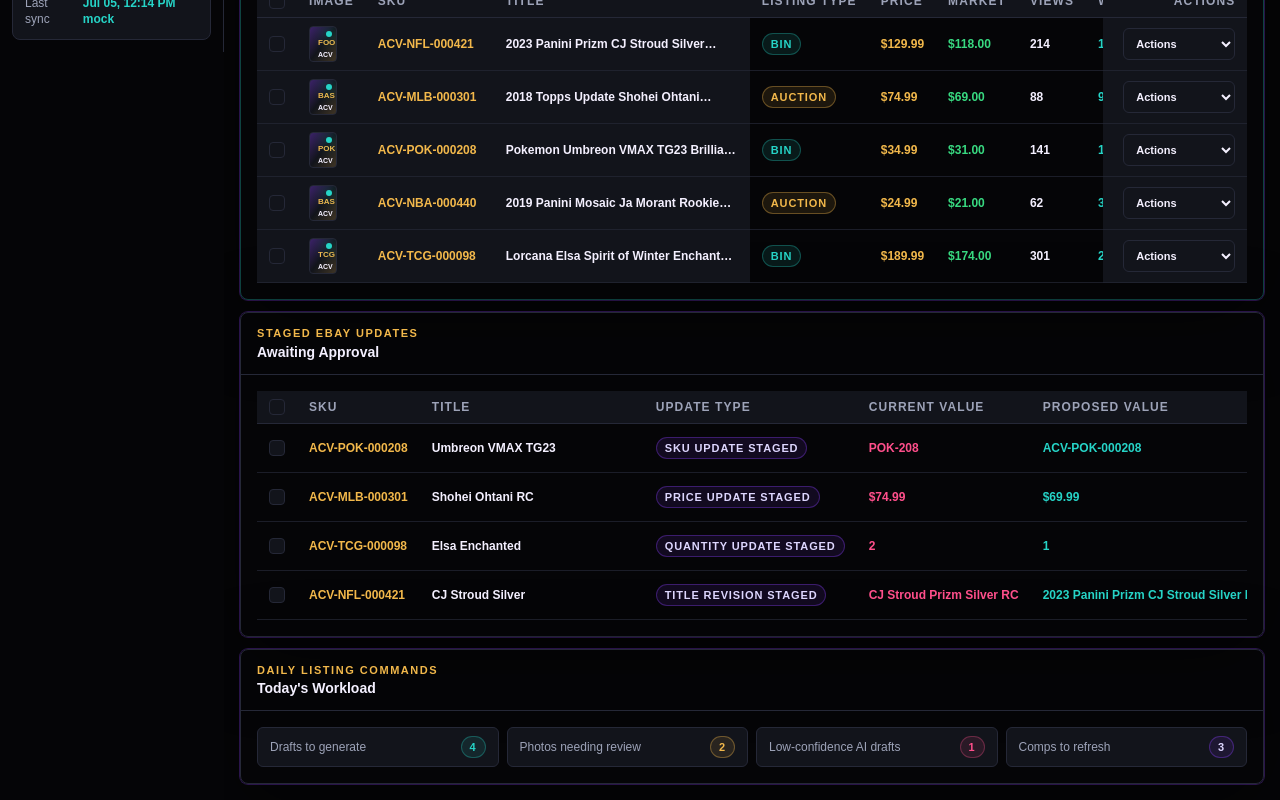
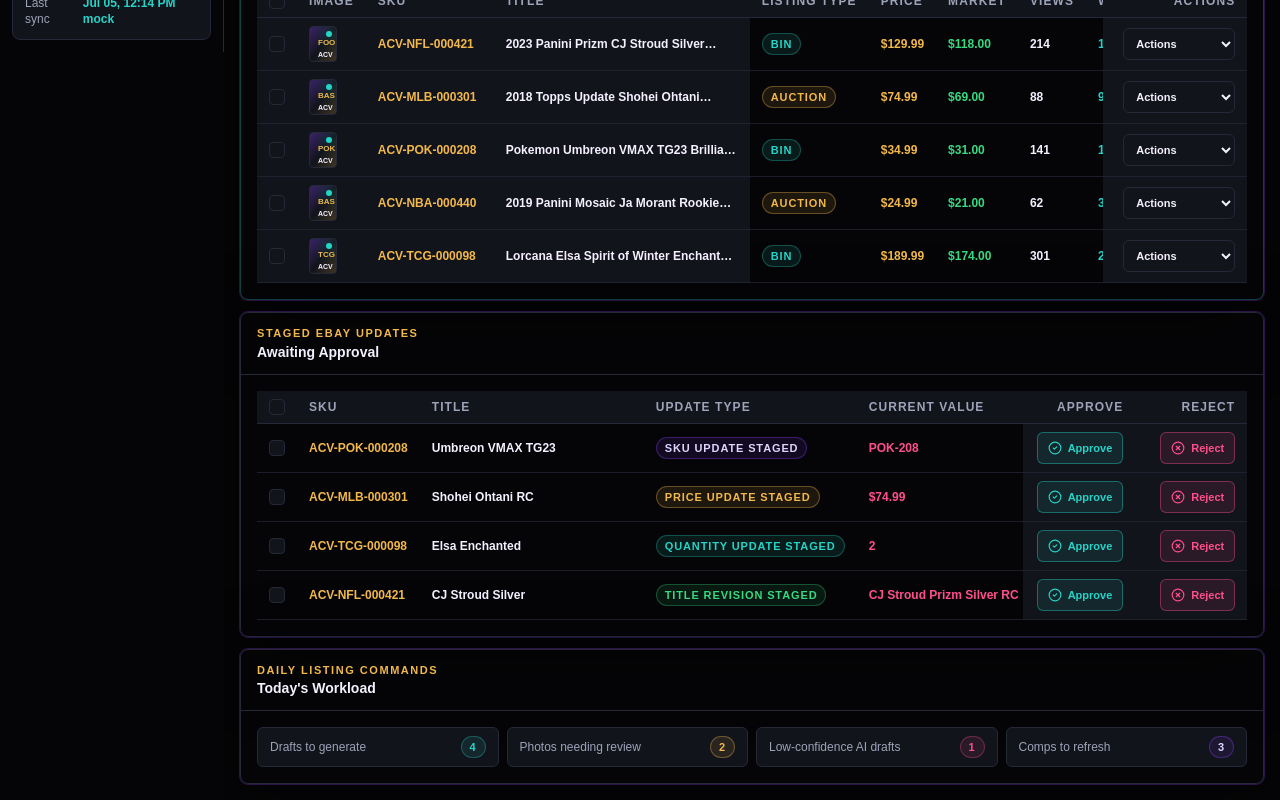
Before and after one commit to AnonenCardVault/ACV-OS, a Next.js app: page /listings in a window 1280 px wide. Shown: the part 748-1548 px from the top of the page. Built offline with nearby package versions, Linux system fonts and the light colour scheme.

Commit message:
fix: freeze staged update approval actions

```diff
--- a/app/(app)/listings/page.tsx
+++ b/app/(app)/listings/page.tsx
@@ -127,6 +127,19 @@
   if (update.riskLevel === "Low") return "94%";
   if (update.riskLevel === "Medium") return "82%";
   return "68%";
+}
+
+function updateTypeTone(changeType: string): Tone {
+  const normalized = changeType.toLowerCase();
+  if (normalized.includes("sku")) return "purple";
+  if (normalized.includes("price")) return "gold";
+  if (normalized.includes("quantity")) return "teal";
+  if (normalized.includes("title")) return "green";
+  if (normalized.includes("description")) return "purple";
+  if (normalized.includes("photo")) return "teal";
+  if (normalized.includes("shipping")) return "gold";
+  if (normalized.includes("promotion")) return "green";
+  return "purple";
 }
 
 function detailLabel(label: string) {
@@ -801,7 +814,7 @@
               },
               { key: "sku", header: "SKU", cell: (row) => <span className="font-semibold text-acv-gold">{stagedSku(row)}</span> },
               { key: "title", header: "Title", className: "min-w-56", cell: (row) => <span className="font-semibold text-acv-text">{stagedTitle(row)}</span> },
-              { key: "type", header: "Update Type", cell: (row) => <StatusPill tone="purple">{row.changeType}</StatusPill> },
+              { key: "type", header: "Update Type", cell: (row) => <StatusPill tone={updateTypeTone(row.changeType)}>{row.changeType}</StatusPill> },
               { key: "current", header: "Current Value", cell: (row) => <span className="font-semibold text-acv-pink">{row.currentEbayValue}</span> },
               { key: "proposed", header: "Proposed Value", cell: (row) => <span className="font-semibold text-acv-teal">{row.acvValue}</span> },
               { key: "risk", header: "Risk", cell: (row) => <StatusPill tone={pillTone(row.riskLevel)}>{row.riskLevel}</StatusPill> },
@@ -809,6 +822,7 @@
               {
                 key: "approve",
                 header: "Approve",
+                className: "sticky right-28 z-30 w-28 min-w-28 bg-acv-panel2 text-right",
                 cell: () => (
                   <MiniActionButton tone="teal">
                     <CheckCircle2 className="h-3.5 w-3.5" />
@@ -819,6 +833,7 @@
               {
                 key: "reject",
                 header: "Reject",
+                className: "sticky right-0 z-30 w-28 min-w-28 bg-acv-panel2 text-right",
                 cell: () => (
                   <MiniActionButton tone="pink">
                     <XCircle className="h-3.5 w-3.5" />
```
